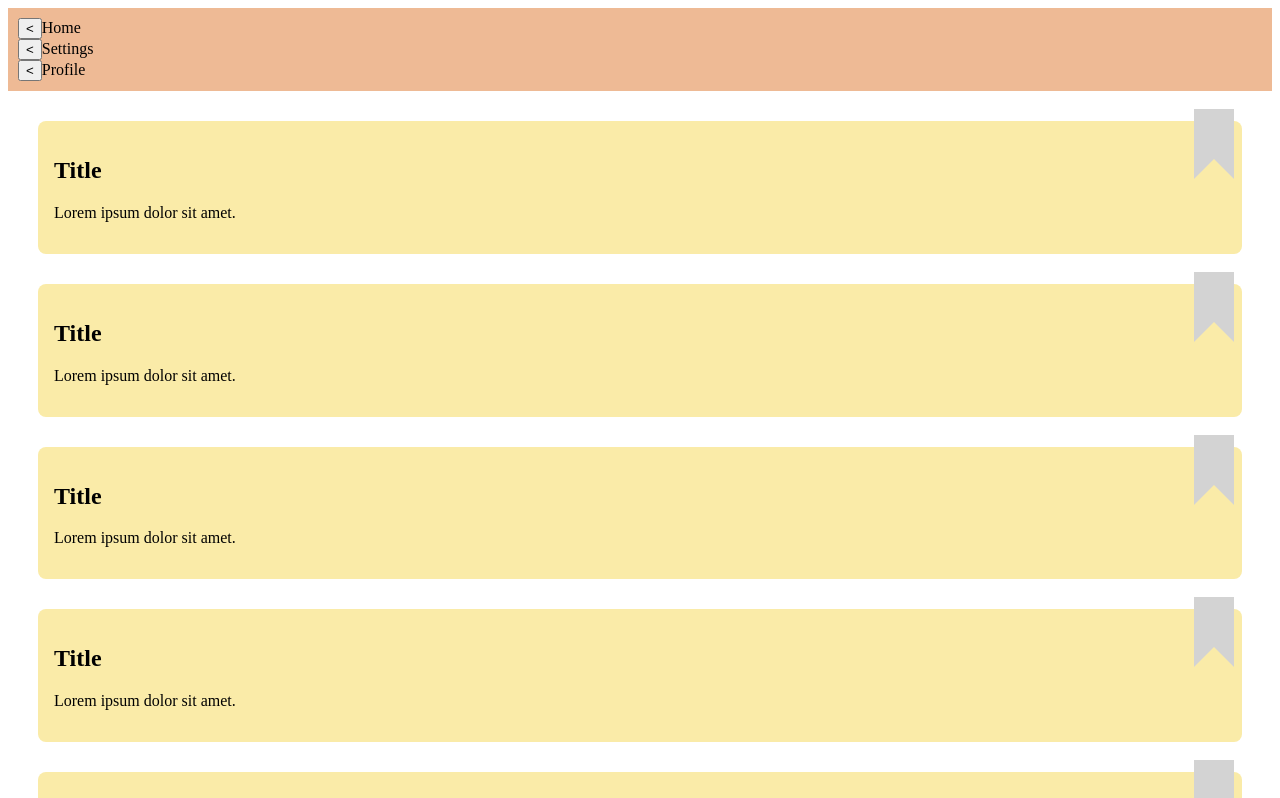
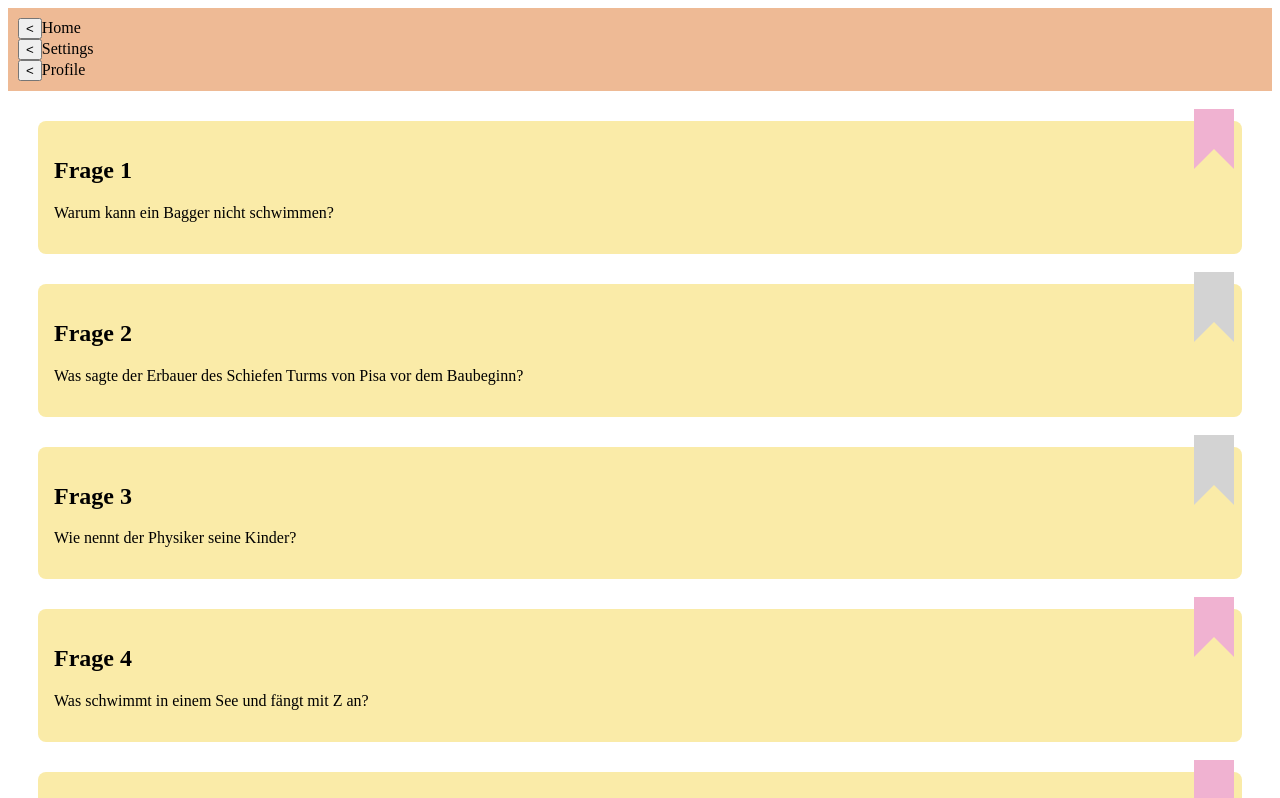
Before and after one commit to frederikebruendermann/react-playground, a React (Vite) app: page / in a window 1280 px wide. Shown: the top 798 px of the page. Built offline with nearby package versions, Linux system fonts and the light colour scheme.

Commit message:
use destructuring assignment

```diff
--- a/src/App.jsx
+++ b/src/App.jsx
@@ -8,28 +8,33 @@ const cards = [
   {
     title: 'Frage 1',
     text: 'Warum kann ein Bagger nicht schwimmen?',
-    isBookmarked: true,
+    isActive: true,
+    id: 1,
   },
   {
     title: 'Frage 2',
     text:
       'Was sagte der Erbauer des Schiefen Turms von Pisa vor dem Baubeginn?',
-    isBookmarked: false,
+    isActive: false,
+    id: 2,
   },
   {
     title: 'Frage 3',
     text: 'Wie nennt der Physiker seine Kinder?',
-    isBookmarked: false,
+    isActive: false,
+    id: 3,
   },
   {
     title: 'Frage 4',
     text: 'Was schwimmt in einem See und fängt mit Z an?',
-    isBookmarked: true,
+    isActive: true,
+    id: 4,
   },
   {
     title: 'Frage 5',
     text: 'Wie nennt man einen Bumerang der nicht zurück kommt?',
-    isBookmarked: true,
+    isActive: true,
+    id: 5,
   },
 ]
 
@@ -42,12 +47,8 @@ export default ({ children, text }) => {
         <Header isBackButtonVisible>Profile</Header>
       </section>
       <section className="CardBox">
-        {cards.map(card => (
-          <Card
-            title={card.title}
-            copyText={card.text}
-            isBookmarked={card.isBookmarked}
-          />
+        {cards.map(({ id, title, text, isActive }) => (
+          <Card key={id} title={title} text={text} isActive={isActive} />
         ))}
       </section>
       <section className="PaginationBox">
--- a/src/Card.jsx
+++ b/src/Card.jsx
@@ -1,12 +1,12 @@
 import * as React from 'react'
 import './Card.css'
 
-export default ({ isActive }) => {
+export default ({ isActive, title, text }) => {
   return (
     <section className="CardPart">
       <div className={isActive ? 'CardBookmarkSelected' : 'CardBookmark'}></div>
-      <h2>Title</h2>
-      <p>Lorem ipsum dolor sit amet.</p>
+      <h2>{title}</h2>
+      <p>{text}</p>
     </section>
   )
 }
```
